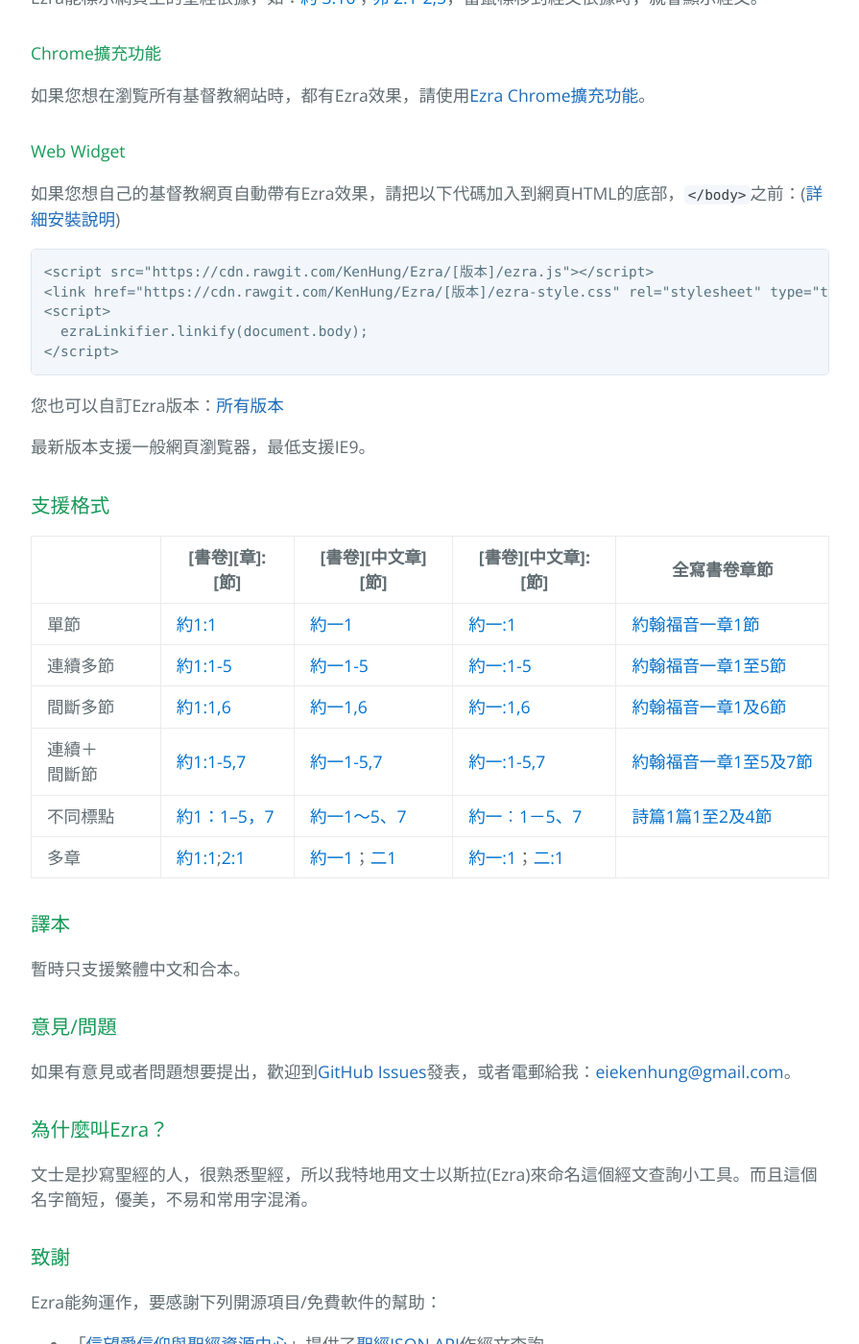
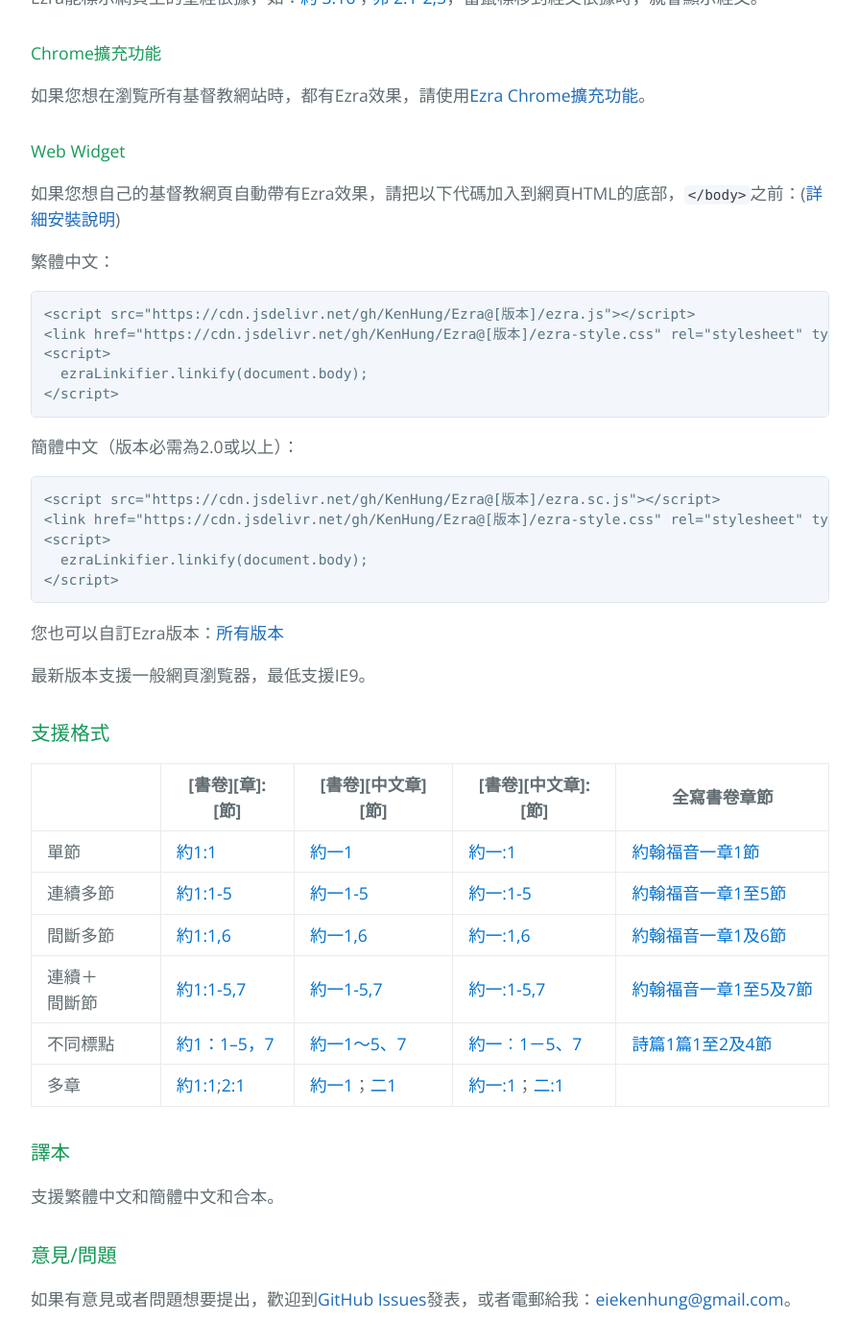
Before and after one commit to KenHung/Ezra, a Jekyll site: the page built from docs/index.md, in a window 1280 px wide and 1400 px high, scrolled down 431 px. Shown: the whole window at 96% size, without its empty margins (192-1087 px from the left). Built offline with Jekyll 4.4.1, drawn with Linux system fonts in a browser that asks for light colours; comment, search, counter and statistics services are not loaded.

Commit message:
update pages for release

````diff
--- a/docs/index.md
+++ b/docs/index.md
@@ -10,8 +10,18 @@
 #### Web Widget
 如果您想自己的基督教網頁自動帶有Ezra效果，請把以下代碼加入到網頁HTML的底部，```</body>```之前：([詳細安裝說明](https://github.com/KenHung/Ezra/wiki/%E8%A9%B3%E7%B4%B0%E5%AE%89%E8%A3%9D%E8%AA%AA%E6%98%8E))
 
-    <script src="https://cdn.rawgit.com/KenHung/Ezra/[版本]/ezra.js"></script>
-    <link href="https://cdn.rawgit.com/KenHung/Ezra/[版本]/ezra-style.css" rel="stylesheet" type="text/css" />
+繁體中文：
+
+    <script src="https://cdn.jsdelivr.net/gh/KenHung/Ezra@[版本]/ezra.js"></script>
+    <link href="https://cdn.jsdelivr.net/gh/KenHung/Ezra@[版本]/ezra-style.css" rel="stylesheet" type="text/css" />
+    <script>
+      ezraLinkifier.linkify(document.body);
+    </script>
+
+簡體中文（版本必需為2.0或以上）：
+
+    <script src="https://cdn.jsdelivr.net/gh/KenHung/Ezra@[版本]/ezra.sc.js"></script>
+    <link href="https://cdn.jsdelivr.net/gh/KenHung/Ezra@[版本]/ezra-style.css" rel="stylesheet" type="text/css" />
     <script>
       ezraLinkifier.linkify(document.body);
     </script>
@@ -78,7 +88,7 @@
 </table>
 
 ### 譯本
-暫時只支援繁體中文和合本。
+支援繁體中文和簡體中文和合本。
 
 ### 意見/問題
 如果有意見或者問題想要提出，歡迎到[GitHub Issues](https://github.com/KenHung/Ezra/issues/new)發表，或者電郵給我：<eiekenhung@gmail.com>。
@@ -92,7 +102,7 @@
 * 「[信望愛信仰與聖經資源中心](https://bible.fhl.net/)」提供了[聖經JSON API](https://bible.fhl.net/json/)作經文查詢。
 * HubSpot提供了[Drop](http://github.hubspot.com/drop/docs/welcome/)。
 * [GitHub](https://github.com/)提供了代碼和Ezra主網寄存。
-* [RawGit](https://rawgit.com/)讓我可以直接發佈GitHub上的Ezra代碼。
+* [jsDelivr](https://www.jsdelivr.com/)讓我可以直接發佈GitHub上的Ezra代碼。
 * [Reftagger](https://reftagger.com/)為本項目提供了靈感。
 
 *Soli Deo gloria* - 唯獨榮耀上帝
````
Also changed, not shown: README.md.
